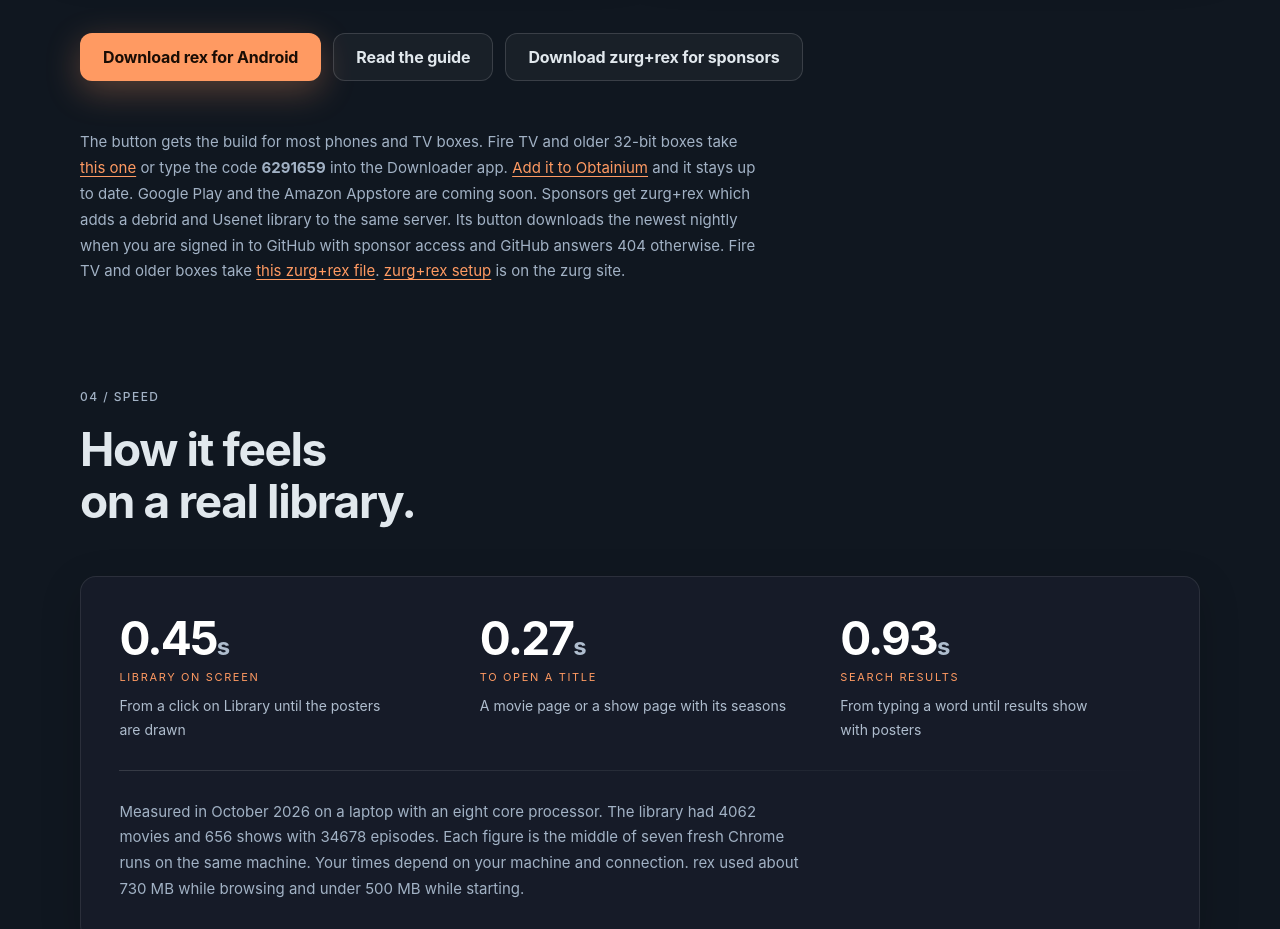
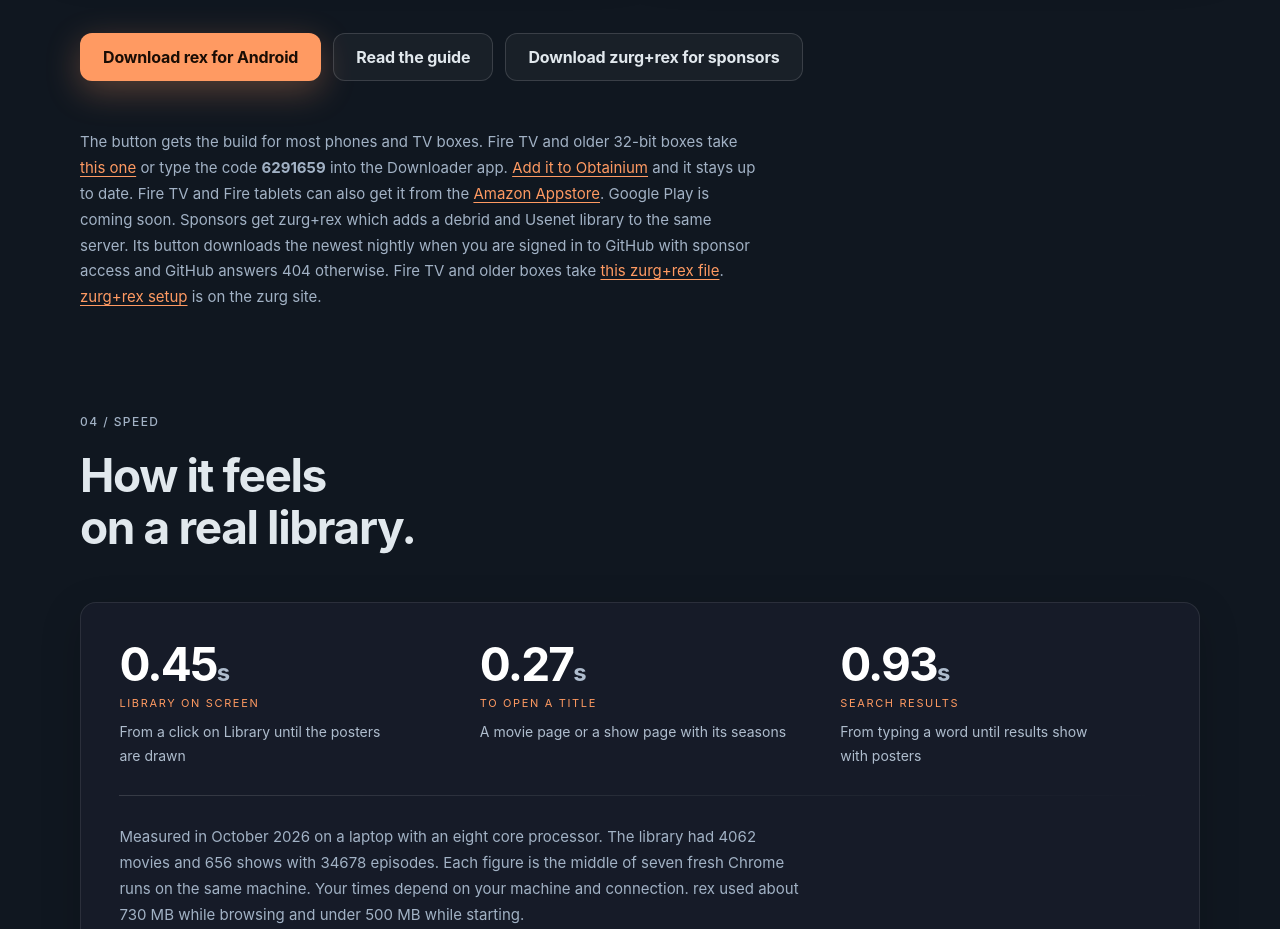
Before and after one commit to debridmediamanager/rex-site, a plain HTML site: page public/index.html in a window 1280 px wide. Shown: the part 5100-6029 px from the top of the page. Drawn offline with Linux system fonts and the light colour scheme.

Commit message:
docs: link rex on the Amazon Appstore, now live

```diff
--- a/public/index.html
+++ b/public/index.html
@@ -221,7 +221,7 @@
         <a class="btn btn-ghost" href="https://notes.debridmediamanager.com/rex/android/">Read the guide</a>
         <a class="btn btn-ghost" href="https://gatekeeper.debridmediamanager.com/download/android-arm64-v8a.apk">Download zurg+rex for sponsors</a>
       </div>
-      <p class="note">The button gets the build for most phones and TV boxes. Fire TV and older 32-bit boxes take <a href="https://github.com/debridmediamanager/rex-android/releases/latest/download/rex-android-armeabi-v7a.apk">this one</a> or type the code <b>6291659</b> into the Downloader app. <a href="https://rex.debridmediamanager.com/obtainium">Add it to Obtainium</a> and it stays up to date. Google Play and the Amazon Appstore are coming soon. Sponsors get zurg+rex which adds a debrid and Usenet library to the same server. Its button downloads the newest nightly when you are signed in to GitHub with sponsor access and GitHub answers 404 otherwise. Fire TV and older boxes take <a href="https://gatekeeper.debridmediamanager.com/download/android-armeabi-v7a.apk">this zurg+rex file</a>. <a href="https://zurg.debridmediamanager.com/android.html">zurg+rex setup</a> is on the zurg site.</p>
+      <p class="note">The button gets the build for most phones and TV boxes. Fire TV and older 32-bit boxes take <a href="https://github.com/debridmediamanager/rex-android/releases/latest/download/rex-android-armeabi-v7a.apk">this one</a> or type the code <b>6291659</b> into the Downloader app. <a href="https://rex.debridmediamanager.com/obtainium">Add it to Obtainium</a> and it stays up to date. Fire TV and Fire tablets can also get it from the <a href="https://www.amazon.com/dp/B0HRQM5GGW">Amazon Appstore</a>. Google Play is coming soon. Sponsors get zurg+rex which adds a debrid and Usenet library to the same server. Its button downloads the newest nightly when you are signed in to GitHub with sponsor access and GitHub answers 404 otherwise. Fire TV and older boxes take <a href="https://gatekeeper.debridmediamanager.com/download/android-armeabi-v7a.apk">this zurg+rex file</a>. <a href="https://zurg.debridmediamanager.com/android.html">zurg+rex setup</a> is on the zurg site.</p>
     </div>
   </section>
 
```
